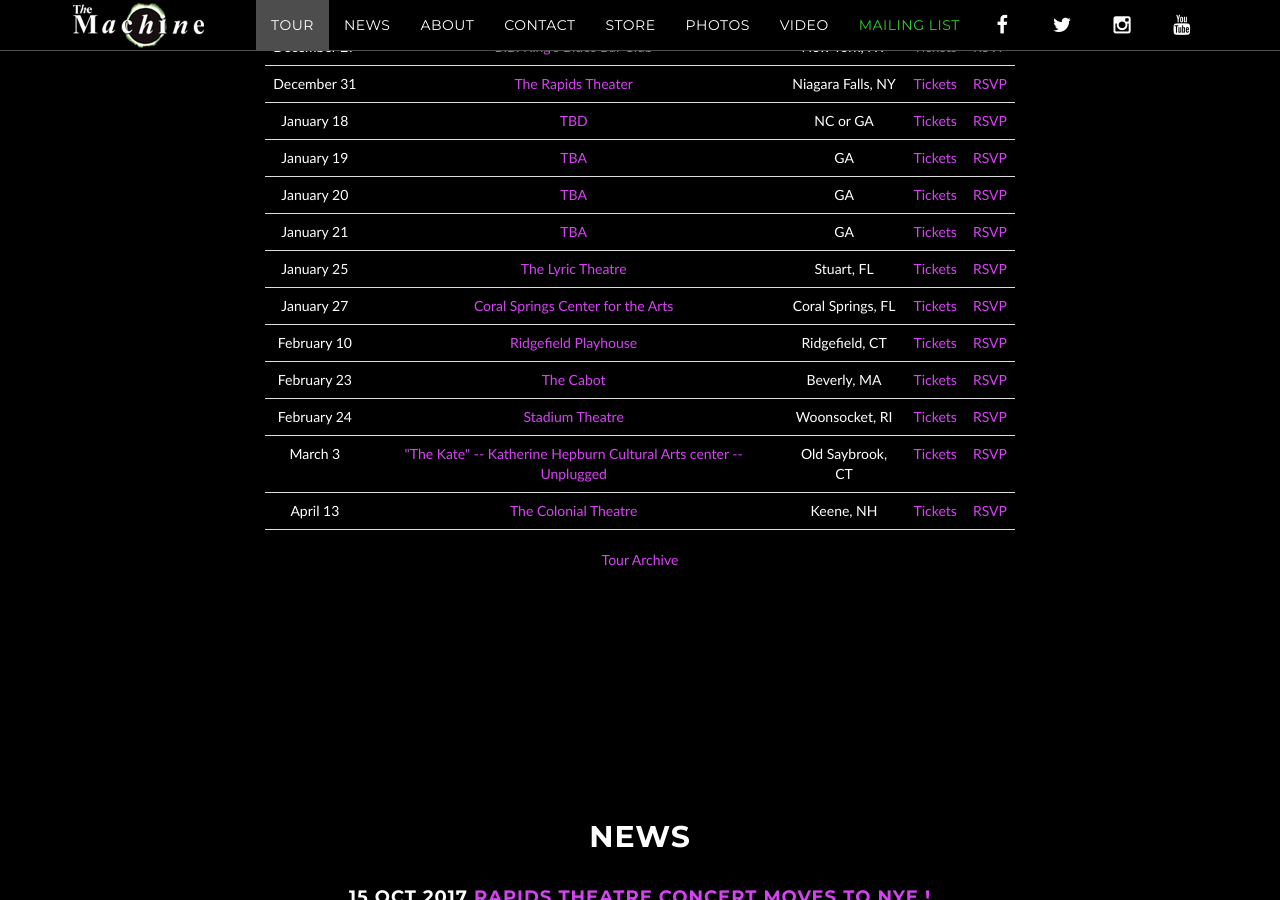
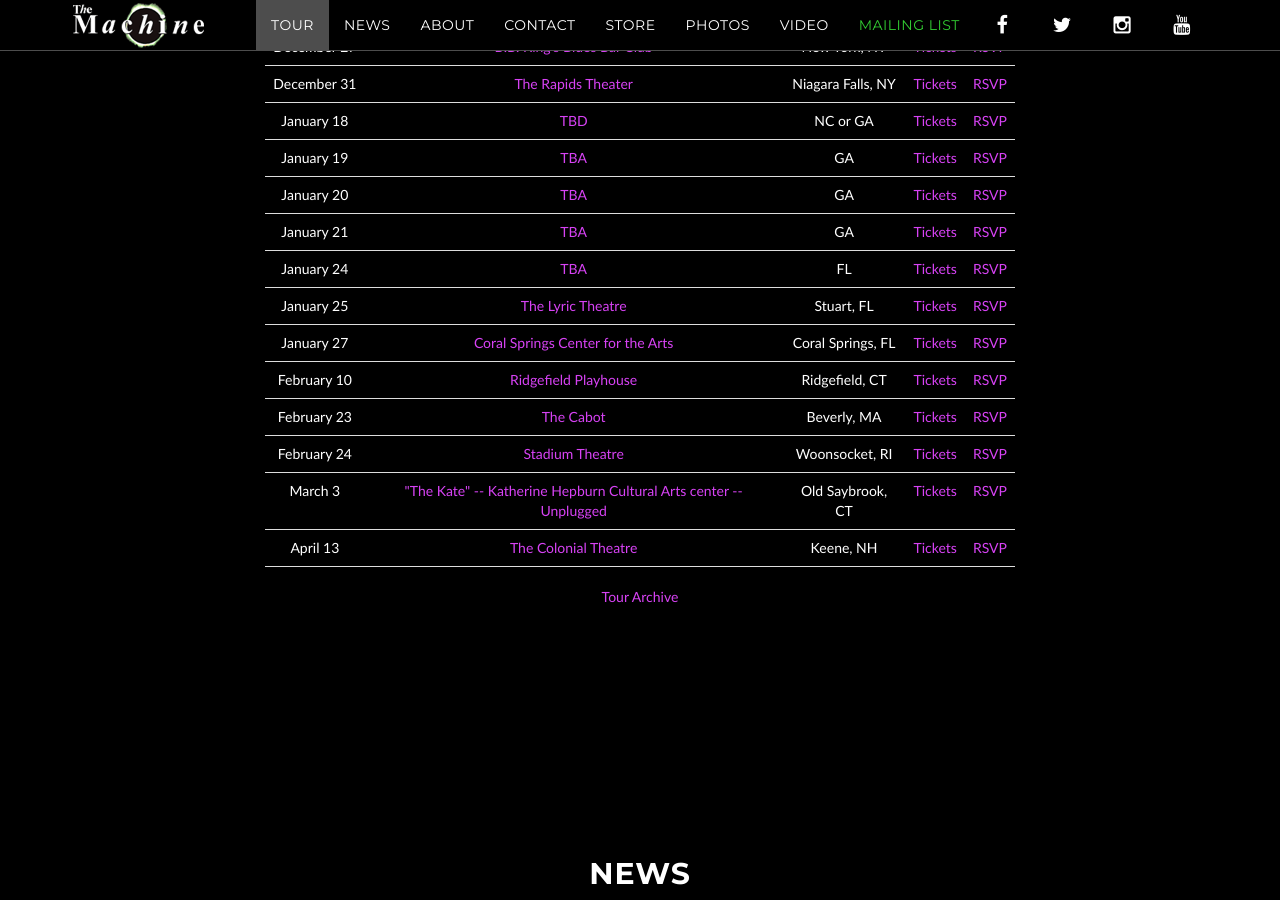
Before and after one commit to machineweb/machineweb.github.io, a Jekyll site: the page built from index.html, in a window 1280 px wide and 900 px high, scrolled down 1255 px. Built offline with Jekyll 4.4.1, drawn with Linux system fonts in a browser that asks for light colours; comment, search, counter and statistics services are not loaded.

Commit message:
New tour item

```diff
--- a/_data/tour.yml
+++ b/_data/tour.yml
@@ -3265,3 +3265,11 @@
     tickets-url: ""
     rsvp-url: ""
     order: "1516510800000"
+
+  - date: "January 24 2018"
+    venue: "TBA"
+    venue-url: ""
+    location: "FL"
+    tickets-url: ""
+    rsvp-url: ""
+    order: "1516770000000"
```
